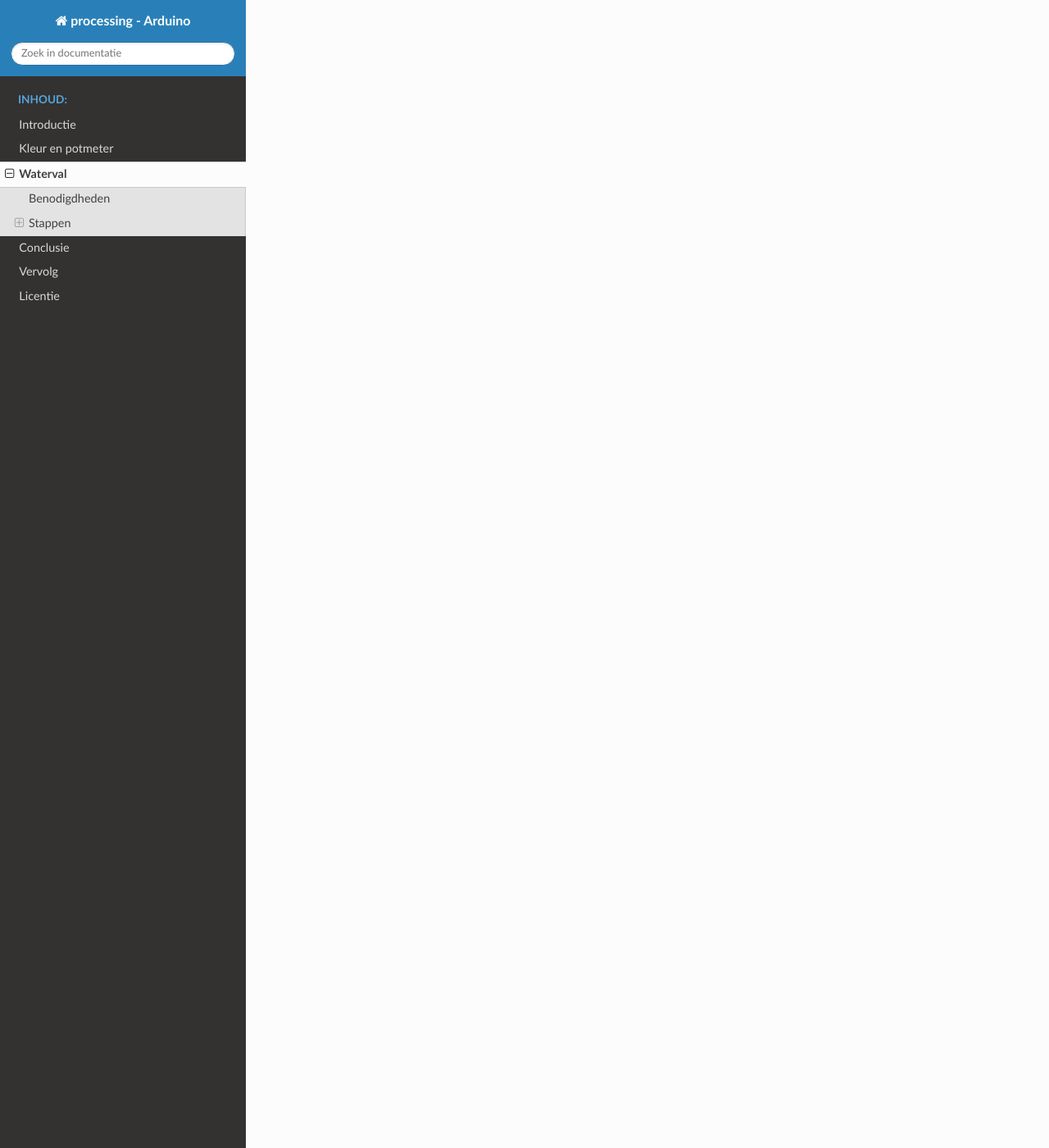
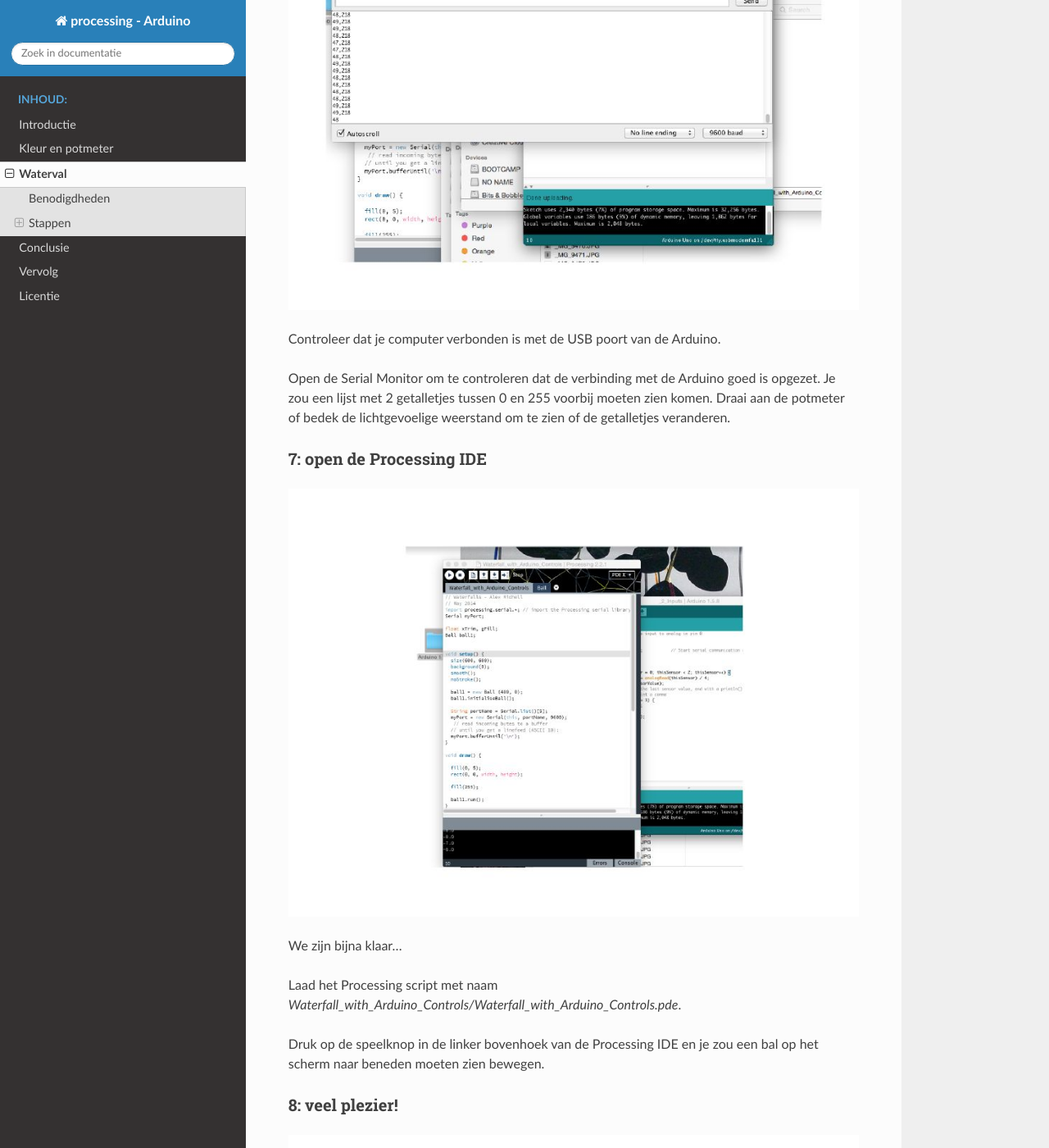
Before and after one commit to twisst/processing-met-arduino, a Sphinx documentation site: the page built from source/waterval.rst, in a window 1280 px wide and 1400 px high, scrolled down 5357 px. Shown: the whole window at 82% size. Built offline with Sphinx 7.4.7 and the Read the Docs theme 2.0.0, drawn with Linux system fonts in a browser that asks for light colours; some of the changed text lies outside the part shown.

Commit message:
Waterval instructie afgerond.

```diff
--- a/source/kleurenpotmeter.rst
+++ b/source/kleurenpotmeter.rst
@@ -37,6 +37,7 @@ Nadat je beide programma's hebt geïnstalleerd, kun je beginnen met het maken va
 - een weerstand
 - een potmeter
 - draadjes
+- een LED-lampje
 
 We gebruiken hier een weerstand van 220 Ohm, met kleurcode rood-rood-bruin-goud, maar elke weerstand met een waarde ergens tussen 100 Ohm en 470 Ohm is prima.
 
--- a/source/waterval.rst
+++ b/source/waterval.rst
@@ -51,3 +51,52 @@ We gaan nu de lichtgevoelige weerstand aansluiten.
 
 Het zwarte draadje moet aan een van de aard aansluitingen (gnd) van de Arduino verbonden worden en de min-baan.
 Het rode draadje moet aan de 5V aansluiting van de Arduino en de plus-baan verbonden worden.
+
+4: schematisch overzicht
+------------------------
+
+.. image:: /imgs/stap4.jpg
+
+Voor als je vast was komen te zitten!
+
+5: open de Arduino IDE
+----------------------
+
+.. image:: /imgs/stap5.jpg
+
+Download de :download:`Arduino code<_static/ArduinoCode.zip>` en pak deze uit.
+Open bestand `2_Inputs/_2_Inputs.ino` in de Arduino IDE.
+
+6: controleer het bestand en je verbindingen
+--------------------------------------------
+
+.. image:: /imgs/stap6.jpg
+
+Controleer dat je computer verbonden is met de USB poort van de Arduino.
+
+Open de Serial Monitor om te controleren dat de verbinding met de Arduino goed is opgezet. Je zou een lijst met
+2 getalletjes tussen 0 en 255 voorbij moeten zien komen. Draai aan de potmeter of bedek de lichtgevoelige weerstand om
+te zien of de getalletjes veranderen.
+
+7: open de Processing IDE
+-------------------------
+
+.. image:: /imgs/stap7.jpg
+
+We zijn bijna klaar...
+
+Laad het Processing script met naam `Waterfall_with_Arduino_Controls/Waterfall_with_Arduino_Controls.pde`.
+
+Druk op de speelknop in de linker bovenhoek van de Processing IDE en je zou een bal op het scherm naar beneden moeten
+zien bewegen.
+
+8: veel plezier!
+----------------
+
+.. image:: /imgs/stap8.jpg
+
+Je kunt nu het Processing script besturen met de twee externe ingangen op de Arduino: de lichtgevoelige weerstand en
+de potmeter.
+
+Probeer eens wat waarden in het Processing script aan te passen of wissel tussen de weerstand en de potmeter. Het hele
+idee is om creatief te zijn en je computer eens op een andere manier te bedienen dan met een toetsenbord of muis.
```
Also changed, not shown: 1 other file.
